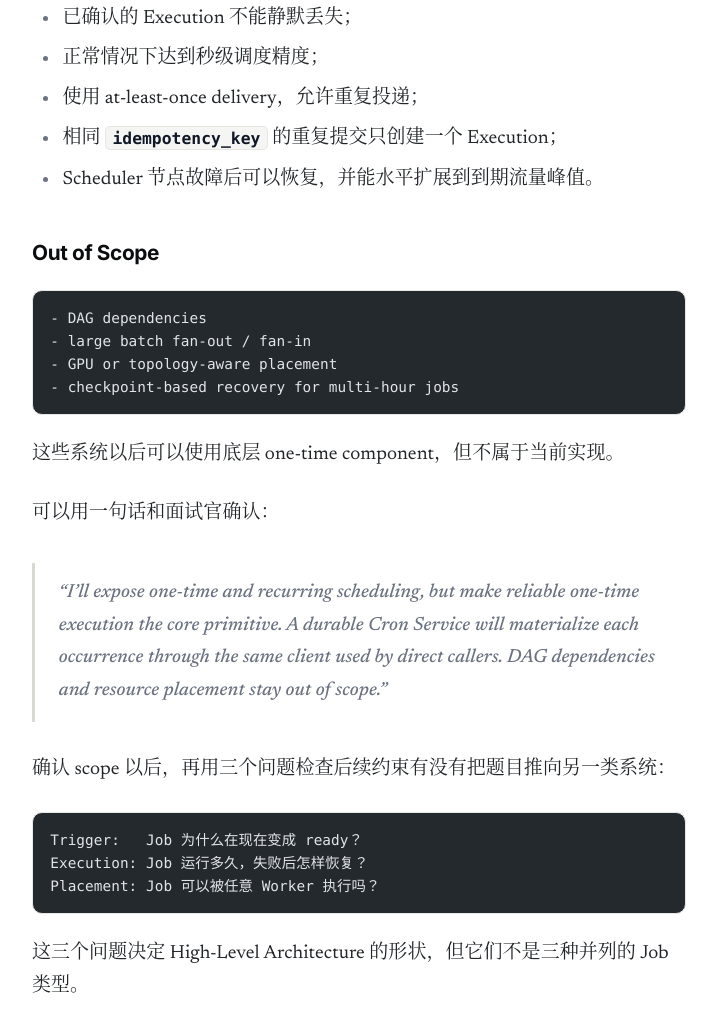
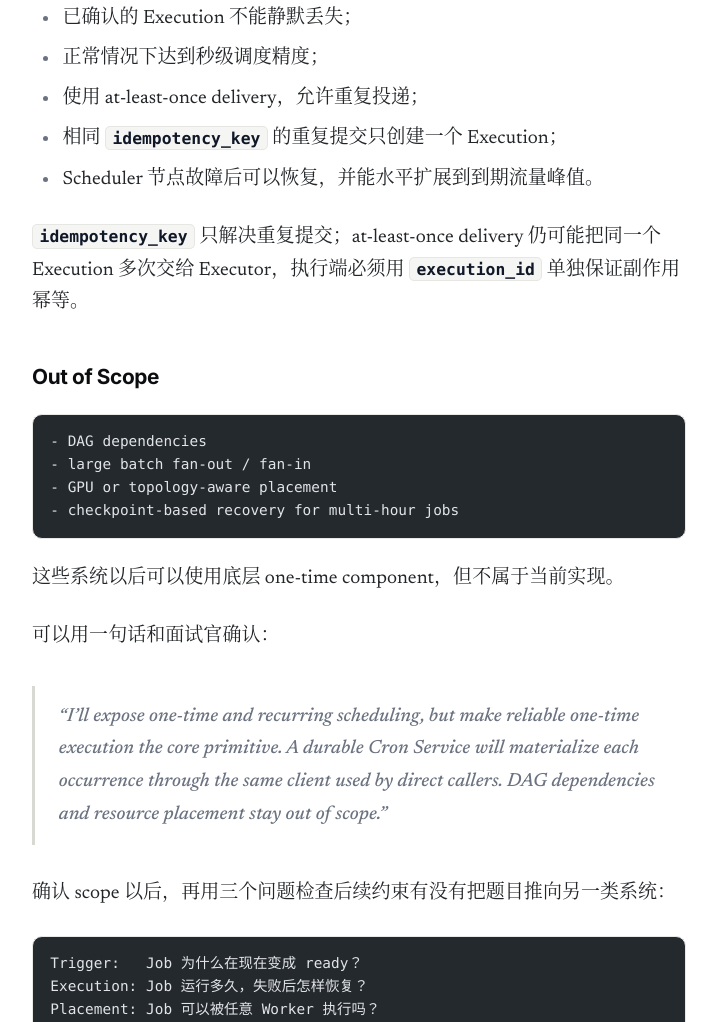
Before and after one commit to yangzichao/www, an Astro site: page /blog/system-design/job-scheduler in a window 1280 px wide. Shown: the part 2402-3424 px from the top of the page, without its empty margins (296-1013 px from the left). Built offline with nearby package versions, Linux system fonts and the light colour scheme; Astro itself is replaced by a stand-in of ours; some packages are replaced by stand-ins of ours; code samples lack their colours; no server answers.

Commit message:
Clarify Job Scheduler idempotency boundaries

```diff
--- a/src/content/blog/system-design/job-scheduler.md
+++ b/src/content/blog/system-design/job-scheduler.md
@@ -68,6 +68,8 @@ DAG Orchestrator ────────────┘
 - 使用 at-least-once delivery，允许重复投递；
 - 相同 `idempotency_key` 的重复提交只创建一个 Execution；
 - Scheduler 节点故障后可以恢复，并能水平扩展到到期流量峰值。
+
+`idempotency_key` 只解决重复提交；at-least-once delivery 仍可能把同一个 Execution 多次交给 Executor，执行端必须用 `execution_id` 单独保证副作用幂等。
 
 ### Out of Scope
 
```
